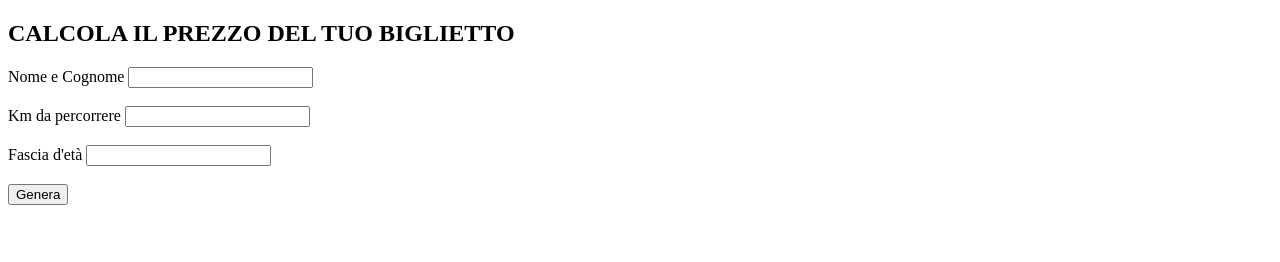
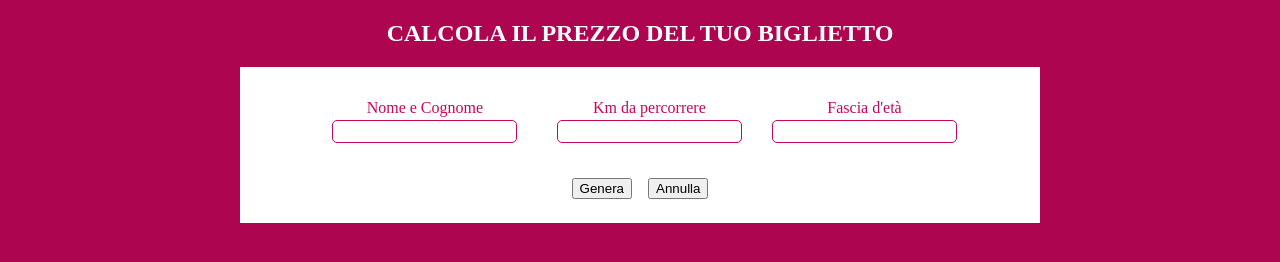
Before and after one commit to lorenzo-neri/js-biglietto-treno-form, a plain HTML site: page index.html in a window 1280 px wide. Drawn offline with Linux system fonts and the light colour scheme.

Commit message:
add style

```diff
--- a/assets/css/style.css
+++ b/assets/css/style.css
@@ -0,0 +1,43 @@
+body{
+    background-color: rgb(174, 5, 81);
+    text-align: center;
+}
+
+.container{
+    max-width: 800px;
+    margin: auto;
+}
+
+h2{
+    color: white;
+}
+
+#main_part_form{
+    background-color: white;
+    display: flex;
+    padding: 2rem 5rem;
+    gap: 1rem;
+    justify-content: center;
+}
+
+#btn_part{
+    background-color: white;
+    padding-bottom: 1.5rem;
+    display: flex;
+    gap: 1rem;
+    justify-content: center;
+}
+
+#name,
+#distance,
+#age{
+    border: 1px solid rgb(197, 7, 93);
+    border-radius: 5px;
+    padding: 3px;
+    margin: 3px;
+}
+
+label{
+        color: rgb(197, 7, 93);
+
+}
--- a/index.html
+++ b/index.html
@@ -14,30 +14,38 @@
 
     <body>
 
-        <h2>CALCOLA IL PREZZO DEL TUO BIGLIETTO</h2>
+        <div class="container">
 
-        <div id="prezzo_biglietto"></div>
+            <h2>CALCOLA IL PREZZO DEL TUO BIGLIETTO</h2>
 
-        <!-- form -->
-        <div>
+            <!-- form -->
+            <div id="main_part_form">
+                <div>
+                    <label for="name">Nome e Cognome</label>
+                    <input type="text" id="name" name="name">
+                </div>
+                <!-- /#name -->
+                <div>
+                    <label for="distance">Km da percorrere</label>
+                    <input type="number" id="distance" name="distance">
+                </div>
+                <!-- /#distance -->
+                <div>
+                    <label for="age">Fascia d'età</label>
+                    <input type="number" id="age" name="age">
+                </div>
+                <!-- /#age -->
+            </div>
+            <!-- /#main_part_form -->
 
-            <label for="name">Nome e Cognome</label>
-            <input type="text" id="name" name="name"><br><br>
-            <!-- /#name -->
-
-            <label for="distance">Km da percorrere</label>
-            <input type="number" id="distance" name="distance"><br><br>
-            <!-- /#distance -->
-
-            <label for="age">Fascia d'età</label>
-            <input type="number" id="age" name="age"><br><br>
-            <!-- /#age -->
-
-            <button id="generate_price">Genera</button>
-            <!-- /button -->
+            <div id="btn_part">
+                <button id="generate_price">Genera</button>
+                <button id="cancel">Annulla</button>
+            </div>
+            <!-- /#btn_part -->
 
         </div>
-        <!-- /form -->
+        <!-- /.container -->
 
     </body>
 </html>
```
